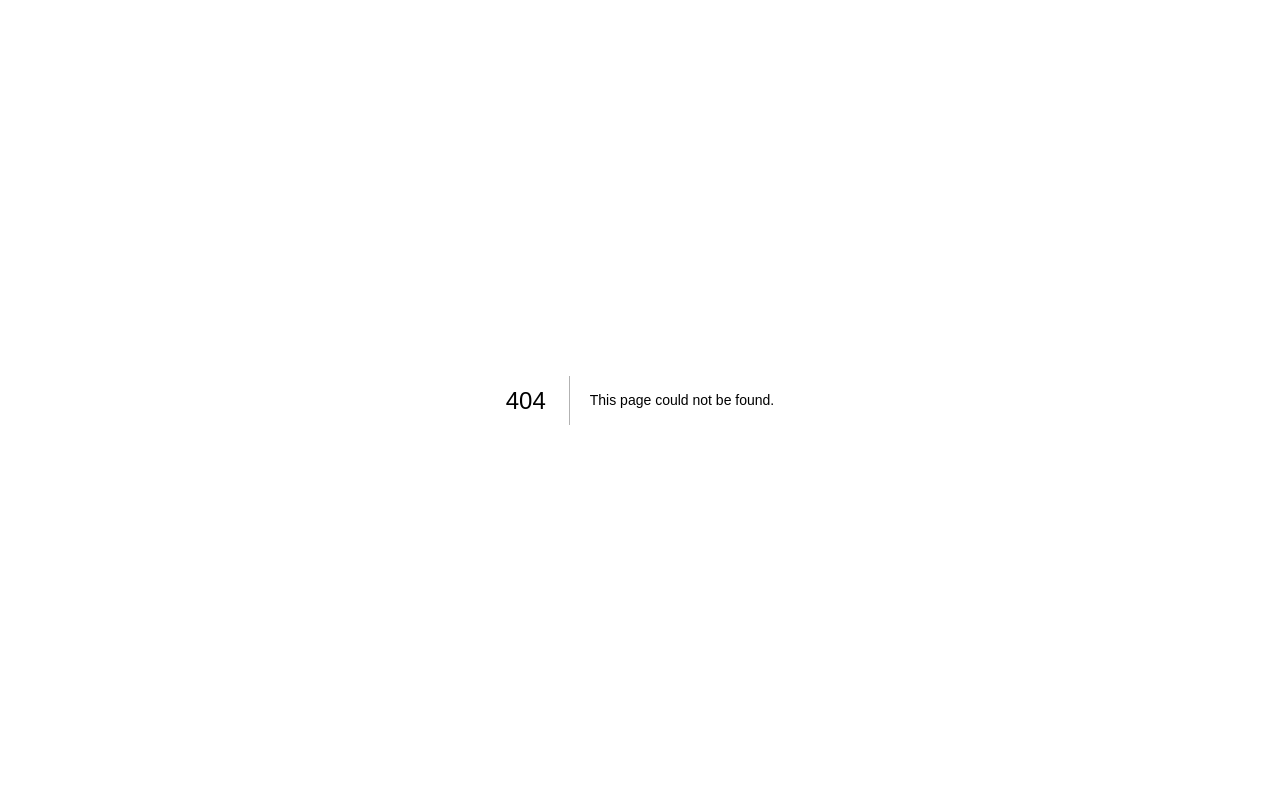
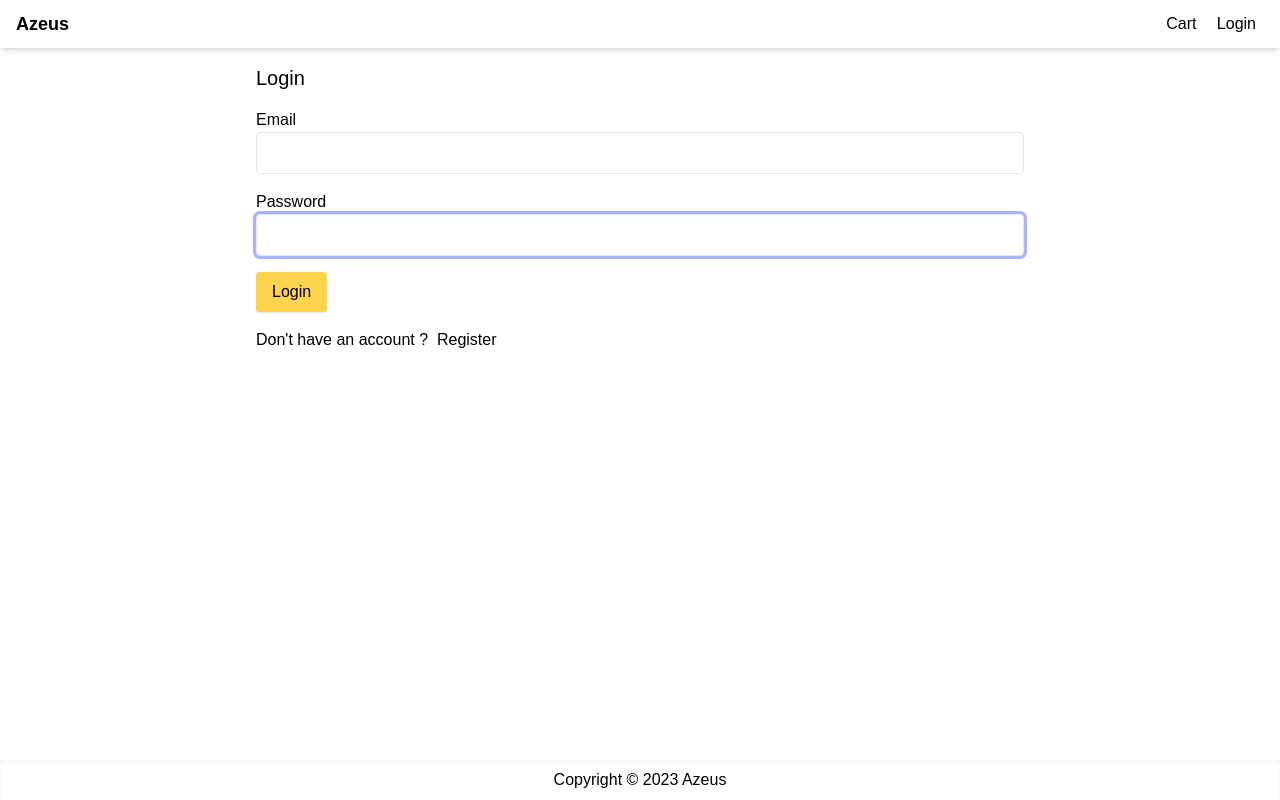
Before and after one commit to KwissyP/Ecommerce-Website-NextJS, a Next.js app: page /login in a window 1280 px wide. Before the commit this address had no page. Built offline with nearby package versions, Linux system fonts and the light colour scheme.

Commit message:
Essai de MongoDB

```diff
--- a/package.json
+++ b/package.json
@@ -14,9 +14,11 @@
     "eslint": "8.37.0",
     "eslint-config-next": "13.3.0",
     "js-cookie": "^3.0.1",
+    "mongoose": "^7.0.3",
     "next": "13.3.0",
     "react": "18.2.0",
-    "react-dom": "18.2.0"
+    "react-dom": "18.2.0",
+    "react-hook-form": "^7.43.9"
   },
   "devDependencies": {
     "@types/react": "^18.0.33",
--- a/src/pages/cart.js
+++ b/src/pages/cart.js
@@ -87,7 +87,7 @@
                                         </div>
                                     </li>
                                     <li>
-                                        <button className="primary-button w-full" onClick={() => router.push('/shipping')}>
+                                        <button className="primary-button w-full" onClick={() => router.push('login?redirect=/shipping')}>
                                             Check Out
                                         </button>
                                     </li>
--- /dev/null
+++ b/src/pages/login.js
@@ -0,0 +1,47 @@
+import Layout from '@/components/Layout'
+import Link from 'next/link'
+import React from 'react'
+import { useForm } from 'react-hook-form'
+
+export default function LoginScreen() {
+    const {
+        handleSubmit, register, formState: { errors },
+    } = useForm();
+
+    const submitHandler = ({ email, password }) => {
+        console.log(email, password);
+    }
+    return (
+        <Layout title="Login">
+            <form className="mx-auto max-w-screen-md" onSubmit={handleSubmit(submitHandler)}>
+                <h1 className="mb-4 text-xl">Login</h1>
+                <div className="mb-4">
+                    <label htmlFor="email">Email</label>
+                    <input type="email" {...register('email', {
+                        required: 'Please enter an email address', pattern: {
+                            value: /^[a-zA-Z0-9_.+-]+@[a-zA-Z0-9-]+.[a-zA-Z0-9-.]+$/i,
+                            message: 'Please enter a valid email address'
+                        }
+                    })} className='w-full' id="email" autoFocus />
+                    {errors.email && (<div className='text-red-500'>{errors.email.message}</div>)}
+                </div>
+                <div className="mb-4">
+                    <label htmlFor="password">Password</label>
+                    <input type="password" {...register('password', {
+                        required: 'Please enter a password', minLength: {
+                            value: 5,
+                            message: 'Password must be at least 5 characters'
+                        }})} className='w-full' id="password" autoFocus />
+                    {errors.password && (<div className='text-red-500'>{errors.password.message}</div>)}
+                </div>
+                <div className='mb-4'>
+                    <button className="primary-button">Login</button>
+                </div>
+                <div className="mb-4">
+                    Don&apos;t have an account ? &nbsp;
+                    <Link href="register">Register</Link>
+                </div>
+            </form>
+        </Layout>
+    )
+}
--- a/src/styles/globals.css
+++ b/src/styles/globals.css
@@ -98,3 +98,9 @@
   top: calc(50% - 1.25em);
   left: calc(50% - 1.25em);
 }
+
+input,
+select,
+textarea {
+  @apply rounded border p-2 outline-none ring-indigo-300 focus:ring;
+}
--- /dev/null
+++ b/src/utils/db.js
@@ -0,0 +1,10 @@
+import mongoose from 'mongoose';
+
+const connection = {};
+
+async function connect() {
+    if (connection.isConnected) {
+
+        console.log('Already connected');
+    }
+}
```
Also changed, not shown: 2 other files (tests, documents, lock files or other folders).
